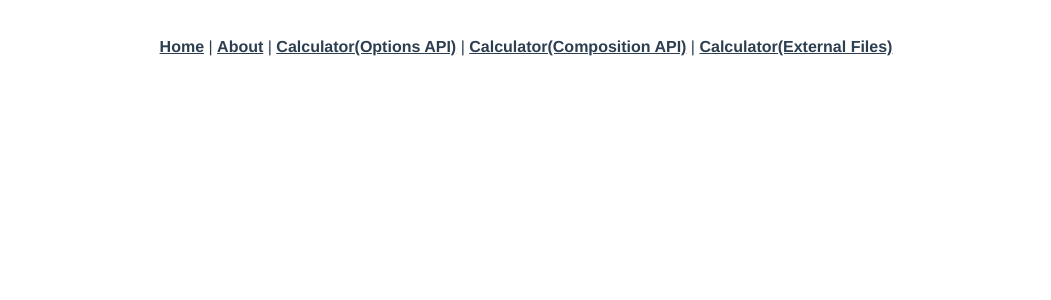
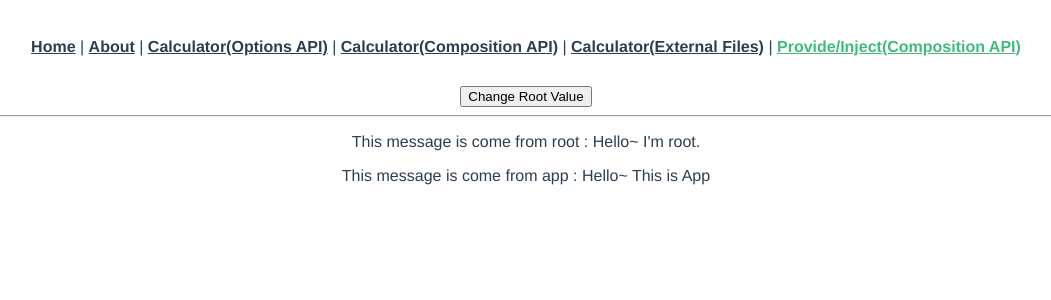
Before and after one commit to sbpark88/Vue.js-Short-Book, a Vue app in the folder vue-project-composition-api/: page /provide-inject-with-composition-api in a window 1280 px wide. Shown: the top 300 px of the page, without its empty margins (114-1165 px from the left). Built offline with nearby package versions, Linux system fonts and the light colour scheme.

Commit message:
Add: Composition API Provide/Inject

```diff
--- a/vue-project-composition-api/src/App.vue
+++ b/vue-project-composition-api/src/App.vue
@@ -4,7 +4,8 @@
     <router-link to="/about">About</router-link> |
     <router-link to="/calculator-with-options-api">Calculator(Options API)</router-link> |
     <router-link to="/calculator-with-composition-api">Calculator(Composition API)</router-link> |
-    <router-link to="/calculator-with-composition-api-and-external-files">Calculator(External Files)</router-link>
+    <router-link to="/calculator-with-composition-api-and-external-files">Calculator(External Files)</router-link> |
+    <router-link to="/provide-inject-with-composition-api">Provide/Inject(Composition API)</router-link>
   </nav>
   <router-view/>
 </template>
--- /dev/null
+++ b/vue-project-composition-api/src/components/FirstChild.vue
@@ -0,0 +1,18 @@
+<template>
+  <SecondChild/>
+</template>
+
+<script>
+import SecondChild from '@/components/SecondChild.vue'
+
+export default {
+  name: 'FirstChild',
+  components: {
+    SecondChild
+  }
+}
+</script>
+
+<style scoped>
+
+</style>
--- /dev/null
+++ b/vue-project-composition-api/src/components/SecondChild.vue
@@ -0,0 +1,18 @@
+<template>
+  <ThirdChild/>
+</template>
+
+<script>
+import ThirdChild from '@/components/ThirdChild.vue'
+
+export default {
+  name: 'SecondChild',
+  components: {
+    ThirdChild
+  }
+}
+</script>
+
+<style scoped>
+
+</style>
--- /dev/null
+++ b/vue-project-composition-api/src/components/ThirdChild.vue
@@ -0,0 +1,26 @@
+<template>
+  <p>This message is come from root : {{ rootMessage }}</p>
+  <p>This message is come from app : {{ appMessage }}</p>
+</template>
+
+<script>
+
+import { inject } from 'vue'
+
+export default {
+  name: 'ThirdChild',
+  setup () {
+    const rootMessage = inject('rootValue')
+    const appMessage = inject('appLevelValue')
+
+    return {
+      rootMessage,
+      appMessage
+    }
+  }
+}
+</script>
+
+<style scoped>
+
+</style>
--- a/vue-project-composition-api/src/main.js
+++ b/vue-project-composition-api/src/main.js
@@ -3,4 +3,8 @@ import App from './App.vue'
 import router from './router'
 import store from './store'
 
-createApp(App).use(store).use(router).mount('#app')
+createApp(App)
+  .use(store)
+  .use(router)
+  .provide('appLevelValue', 'Hello~ This is App')
+  .mount('#app')
--- a/vue-project-composition-api/src/router/index.js
+++ b/vue-project-composition-api/src/router/index.js
@@ -29,6 +29,11 @@ const routes = [
     path: '/calculator-with-composition-api-and-external-files',
     name: 'calculatorWithExternalFiles',
     component: () => import(/* webpackChunkName: "calculatorWithExternal" */ '../views/CalculatorWithExternalFiles.vue')
+  },
+  {
+    path: '/provide-inject-with-composition-api',
+    name: 'provideInject',
+    component: () => import(/* webpackChunkName: "provideInject" */ '../views/RootView.vue')
   }
 ]
 
--- /dev/null
+++ b/vue-project-composition-api/src/views/RootView.vue
@@ -0,0 +1,35 @@
+<template>
+  <button type="button" @click="changeValue">Change Root Value</button>
+  <hr>
+  <FirstChild/>
+</template>
+
+<script>
+import FirstChild from '@/components/FirstChild.vue'
+import { provide, ref } from 'vue'
+
+export default {
+  name: 'RootView',
+  components: {
+    FirstChild
+  },
+  setup () {
+    const rootValue = ref("Hello~ I'm root.")
+
+    const changeValue = (() => {
+      let times = 0
+      return () => {
+        rootValue.value = `Hello~ I'm root. is changed ${++times} times`
+      }
+    })()
+
+    provide('rootValue', rootValue)
+
+    return { changeValue }
+  }
+}
+</script>
+
+<style scoped>
+
+</style>
```
